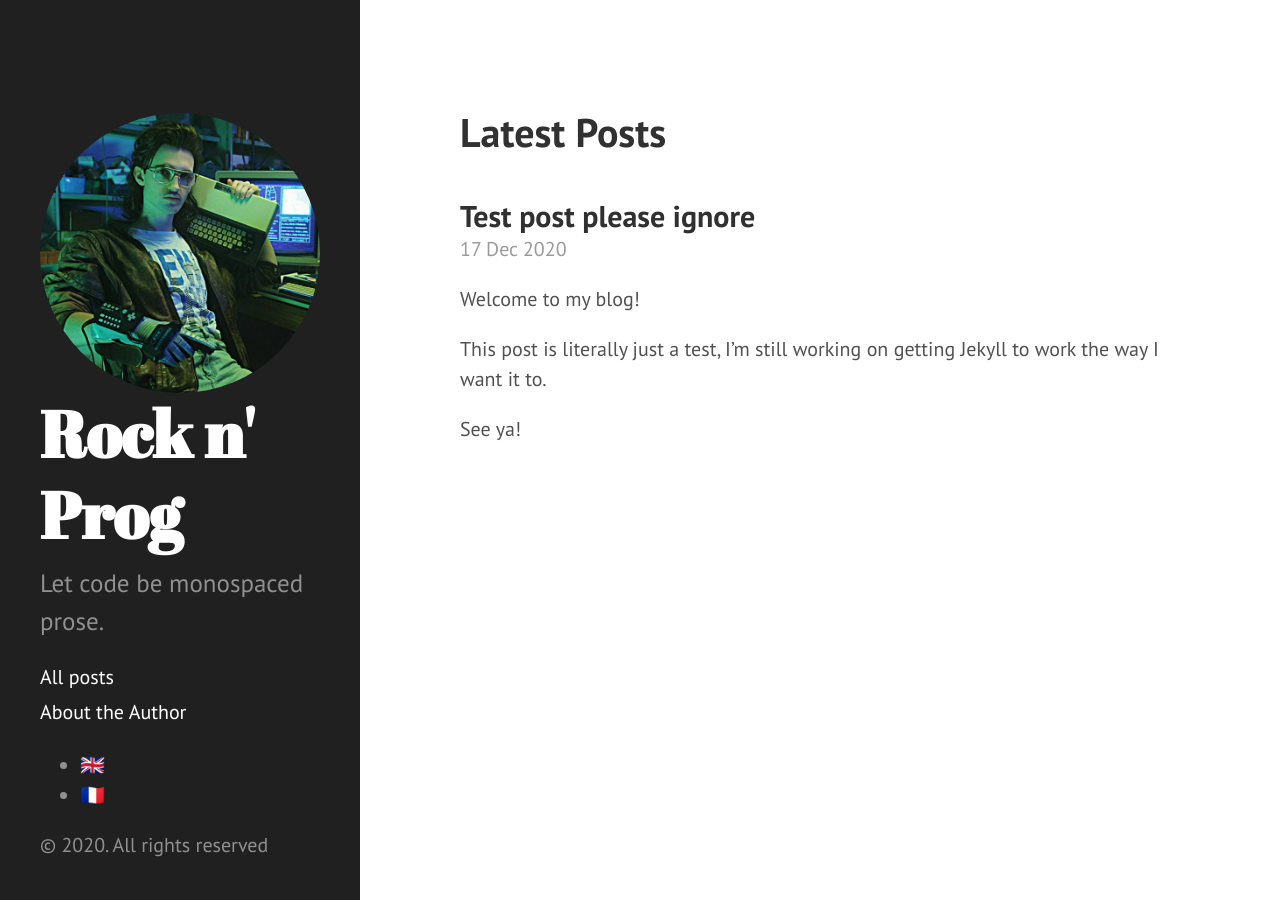
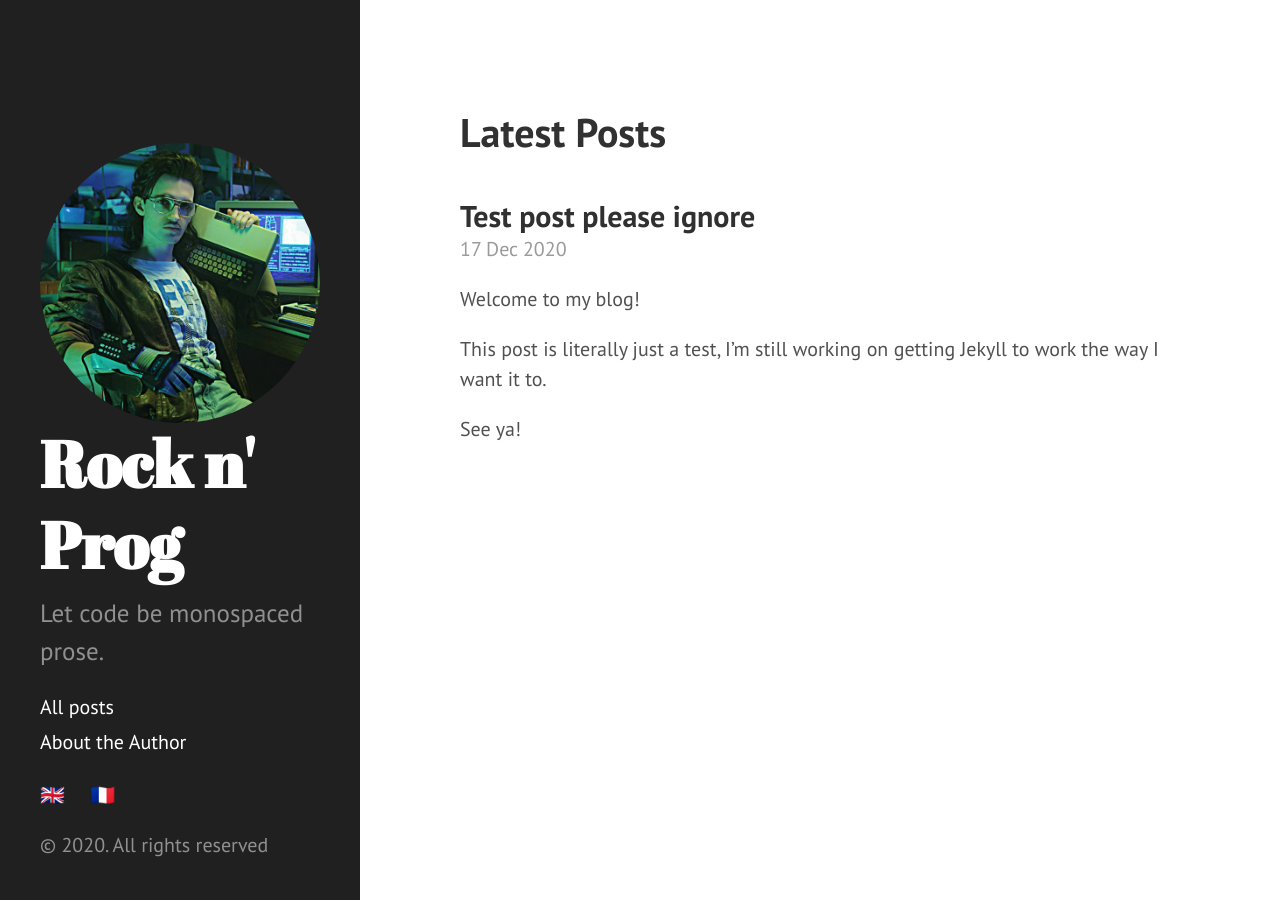
Before and after one commit to ExiledNarwal28/rocknprog, a Jekyll site: the page built from web/en/index.md, in a window 1280 px wide. Built offline with Jekyll 4.4.1, drawn with Linux system fonts in a browser that asks for light colours.

Commit message:
Enhance language switcher

```diff
--- a/web/_includes/language-switcher.html
+++ b/web/_includes/language-switcher.html
@@ -3,7 +3,7 @@
 {% assign posts=site.pages | where:"lang-ref", page.lang-ref | sort: 'lang' %}
 {% endif %}
 {% if posts.size > 1 %}
-<ul>
+<ul class="lang-options">
     {% for post in posts %}
     {% if post.lang %}
     <li><a title="{{ site.data.translations['viewIn'][post.lang] }} {{ site.data.languages[post.lang].label }}" class="{{post.lang}}" href="{{ site.base-url }}{{ post.url }}">{{ site.data.languages[post.lang].icon }}</a></li>
--- a/web/public/css/sidebar.scss
+++ b/web/public/css/sidebar.scss
@@ -13,3 +13,22 @@
         max-width: 100%;
     }
 }
+
+ul.lang-options {
+  padding-left: 0;
+  margin-left: 0;
+
+  li {
+    list-style: none;
+    display: inline-block;
+    margin-right: 1em;
+
+    &:hover {
+      opacity: 0.6;
+    }
+
+    a:hover {
+      text-decoration: none;
+    }
+  }
+}
```
